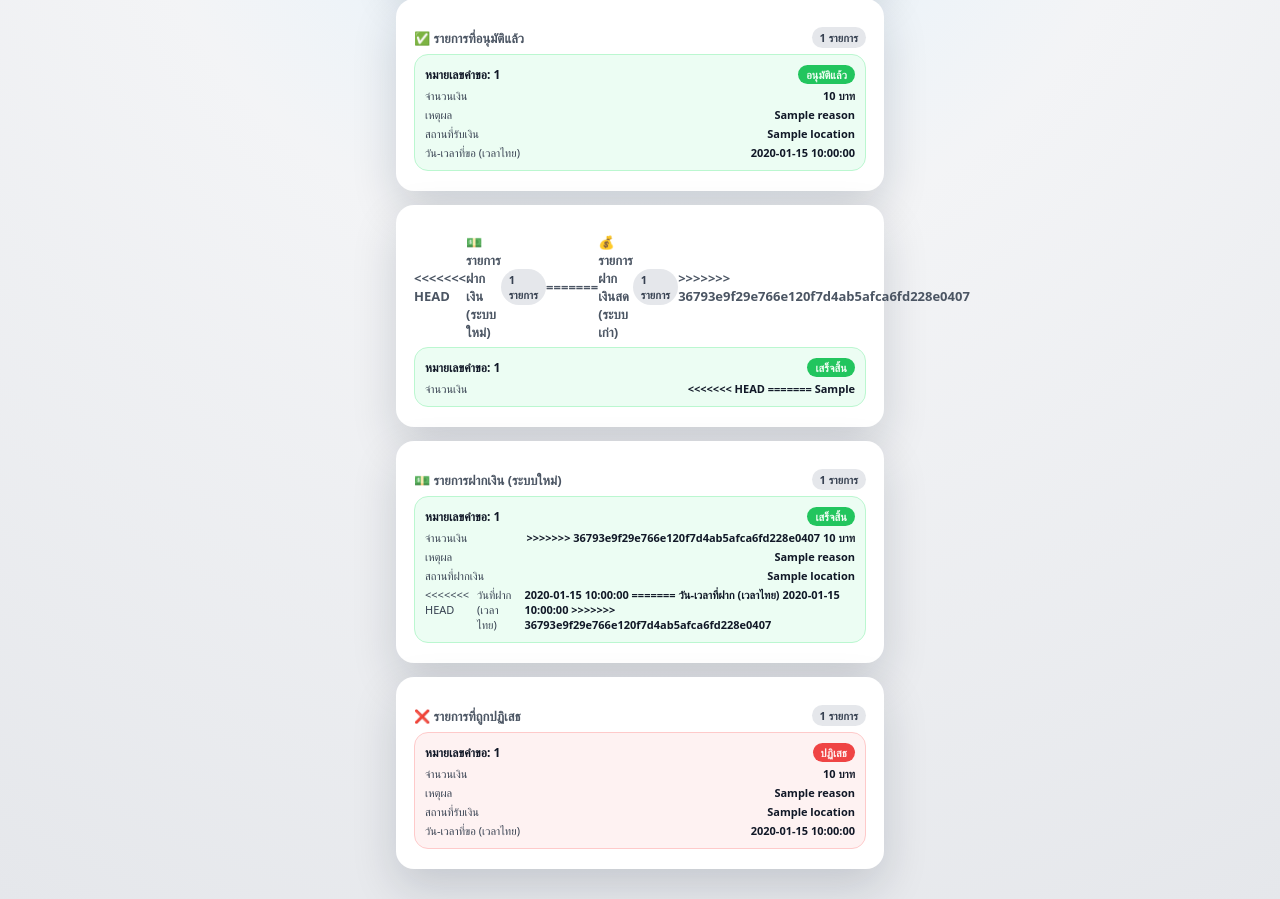
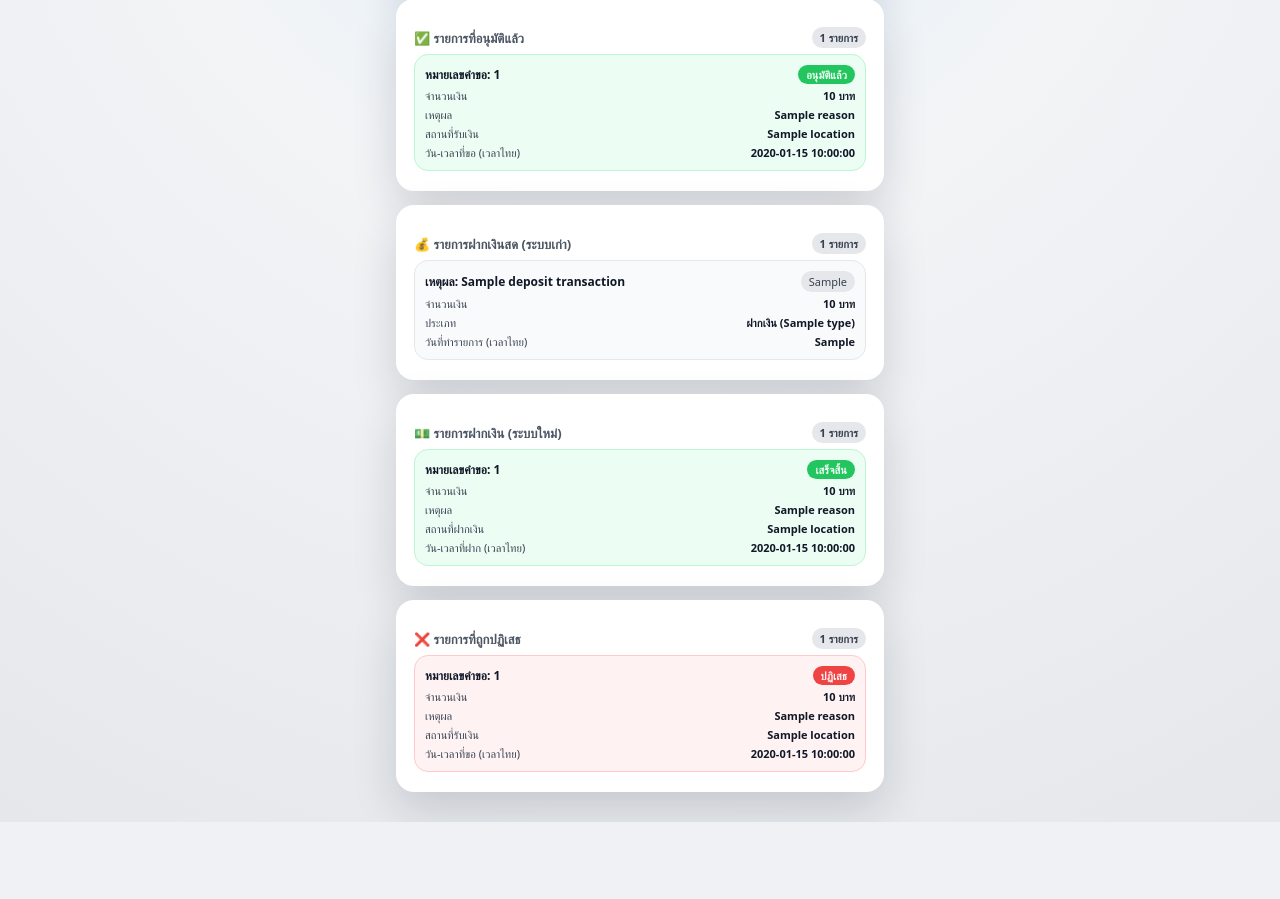
Before and after one commit to realsagiza/line_bot_hr_kf, a Flask app: template app/templates/request_status.html in a window 1280 px wide. Shown: the part 267-1166 px from the top of the page. After the commit the page ends 1089 px from the top, so only its background shows below. Run offline with Flask 3, Linux system fonts and the light colour scheme; the template is opened without the code that fills it: most values are stand-ins (such as "Sample title", 1, 10 or a date in 2020).

Commit message:
Fix request-status 500 (template merge markers + tx undefined)

```diff
--- a/app/templates/request_status.html
+++ b/app/templates/request_status.html
@@ -282,27 +282,32 @@
 
         <div class="card">
             <div class="section-title">
-<<<<<<< HEAD
-                <span>💵 รายการฝากเงิน (ระบบใหม่)</span>
-                <span class="pill">{{ deposit_requests|length }} รายการ</span>
-=======
                 <span>💰 รายการฝากเงินสด (ระบบเก่า)</span>
                 <span class="pill">{{ deposit_transactions|length }} รายการ</span>
->>>>>>> 36793e9f29e766e120f7d4ab5afca6fd228e0407
             </div>
-            {% if deposit_requests %}
+            {% if deposit_transactions %}
             <div class="list">
-                {% for dr in deposit_requests %}
-                <div class="item approved">
+                {% for tx in deposit_transactions %}
+                <div class="item">
                     <div class="item-header">
-                        <div class="item-id">หมายเลขคำขอ: {{ dr.deposit_request_id }}</div>
-                        <div class="status-badge approved">เสร็จสิ้น</div>
+                        <div class="item-id">
+                            เหตุผล: {{ tx.name }}
+                        </div>
+                        <span class="pill">
+                            {{ tx.selectedStorage }}
+                        </span>
                     </div>
                     <div class="item-row">
                         <span>จำนวนเงิน</span>
+                        <span class="value">{{ tx.amount }} บาท</span>
+                    </div>
+                    <div class="item-row">
+                        <span>ประเภท</span>
+                        <span class="value">ฝากเงิน ({{ tx.type }})</span>
+                    </div>
+                    <div class="item-row">
+                        <span>วันที่ทำรายการ (เวลาไทย)</span>
                         <span class="value">
-<<<<<<< HEAD
-=======
                             {{ tx.transaction_at_bkk_display if tx.transaction_at_bkk_display is defined else (tx.transaction_date_bkk if tx.transaction_date_bkk is defined else selected_date) }}
                         </span>
                     </div>
@@ -330,7 +335,6 @@
                     <div class="item-row">
                         <span>จำนวนเงิน</span>
                         <span class="value">
->>>>>>> 36793e9f29e766e120f7d4ab5afca6fd228e0407
                             {% if dr.amount %}{{ dr.amount }} บาท{% else %}-{% endif %}
                         </span>
                     </div>
@@ -343,15 +347,9 @@
                         <span class="value">{{ dr.location }}</span>
                     </div>
                     <div class="item-row">
-<<<<<<< HEAD
-                        <span>วันที่ฝาก (เวลาไทย)</span>
-                        <span class="value">
-                            {{ dr.created_date_bkk if dr.created_date_bkk is defined else '' }}
-=======
                         <span>วัน-เวลาที่ฝาก (เวลาไทย)</span>
                         <span class="value">
                             {{ dr.created_at_bkk_display if dr.created_at_bkk_display is defined else (dr.created_date_bkk if dr.created_date_bkk is defined else '') }}
->>>>>>> 36793e9f29e766e120f7d4ab5afca6fd228e0407
                         </span>
                     </div>
                 </div>
```
Also changed, not shown: test_request_status_template_renders.py (added, +31 -0 lines).
